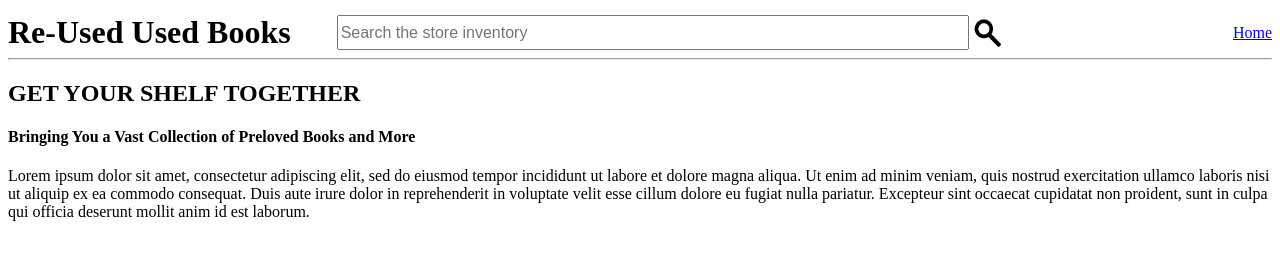
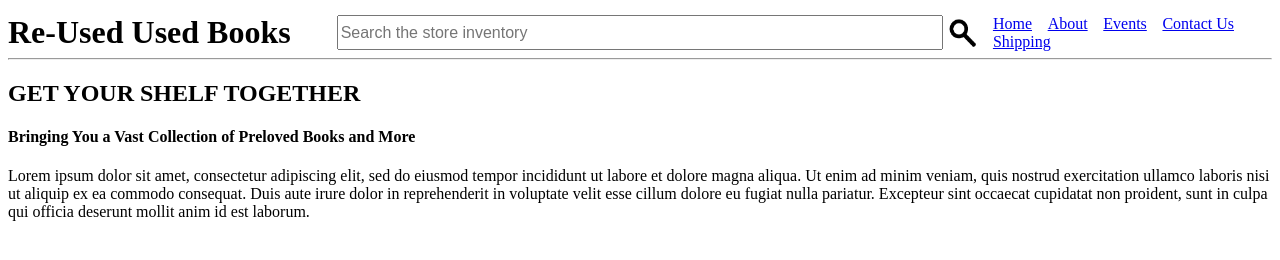
Before and after one commit to bubububbs/Team04_A4_Source, a website: page home.html in a window 1280 px wide. Drawn offline with Linux system fonts and the light colour scheme.

Commit message:
added blank pages for other header links

```diff
--- /dev/null
+++ b/blank.html
@@ -0,0 +1,14 @@
+<!DOCTYPE html>
+<html lang="en">
+    <head>
+        <title>Blank</title>
+        <link href="./stylesheet.css" rel="stylesheet">
+    </head>
+
+    <body>
+        <script src="header.js"></script>
+
+        <h3>This page does not exist</h3>
+        This is to fill up the header links
+    </body>
+</html>
--- a/header.js
+++ b/header.js
@@ -21,9 +21,13 @@ document.write(`
     <input type="search" id="search" placeholder="Search the store inventory">
     <input type="image" id="searchImg" alt="Search" src="./searchIcon.png">
 
-    <div id="links" class="center">
+    <span id="links">
         <a href="home.html"> Home</a>
-    </div>
+        <a href="blank.html"> About</a>
+        <a href="blank.html"> Events</a>
+        <a href="blank.html"> Contact Us</a>
+        <a href="blank.html"> Shipping</a>
+    </span>
 </header>
 <hr>
 `);
--- a/stylesheet.css
+++ b/stylesheet.css
@@ -28,7 +28,7 @@ header {
 }
 
 #search {
-    width: 50%;
+    width: 48%;
     min-height: 35px;
     font-size: 1em;
 }
@@ -39,7 +39,13 @@ header {
 }
 
 #links {
+    display: inline;
     margin-left: auto;
+    width: 23%;
+}
+
+#links a {
+    margin-left: 4%;
 }
 
 #clearFilters {
```
